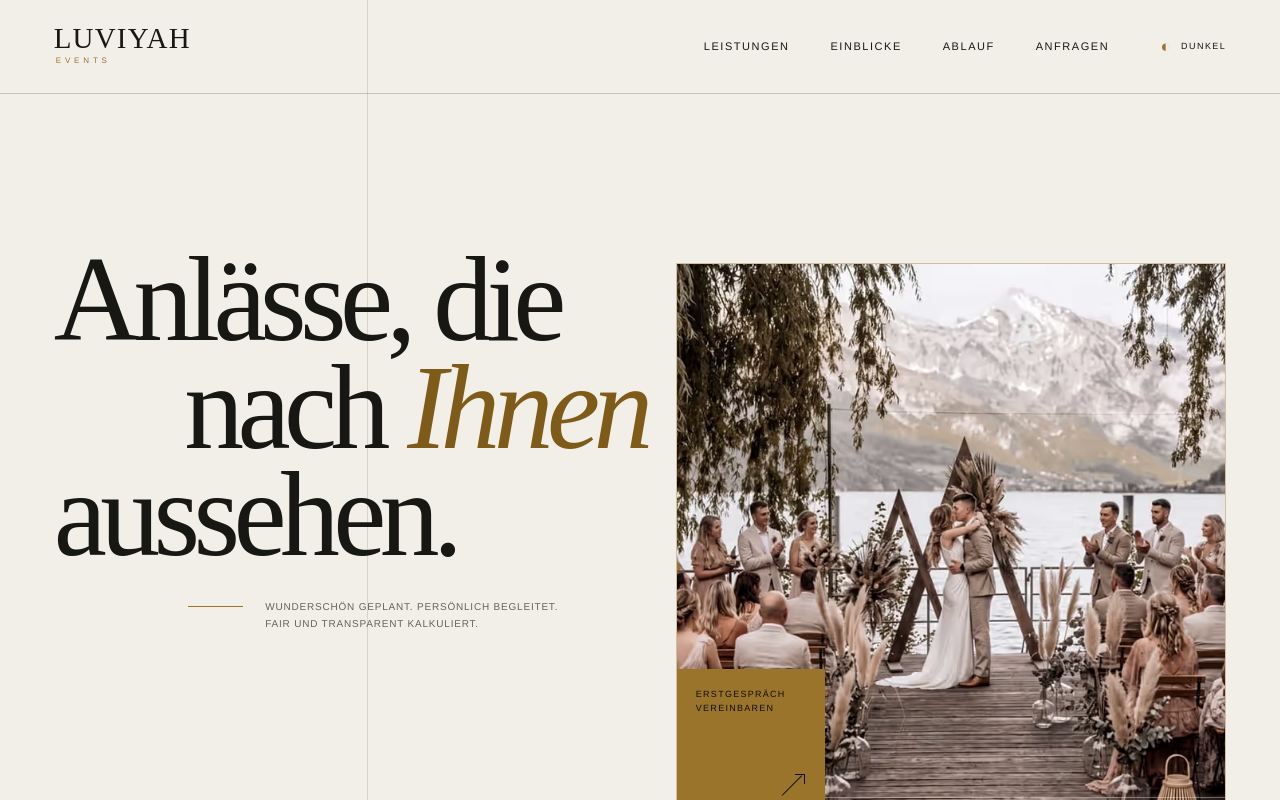
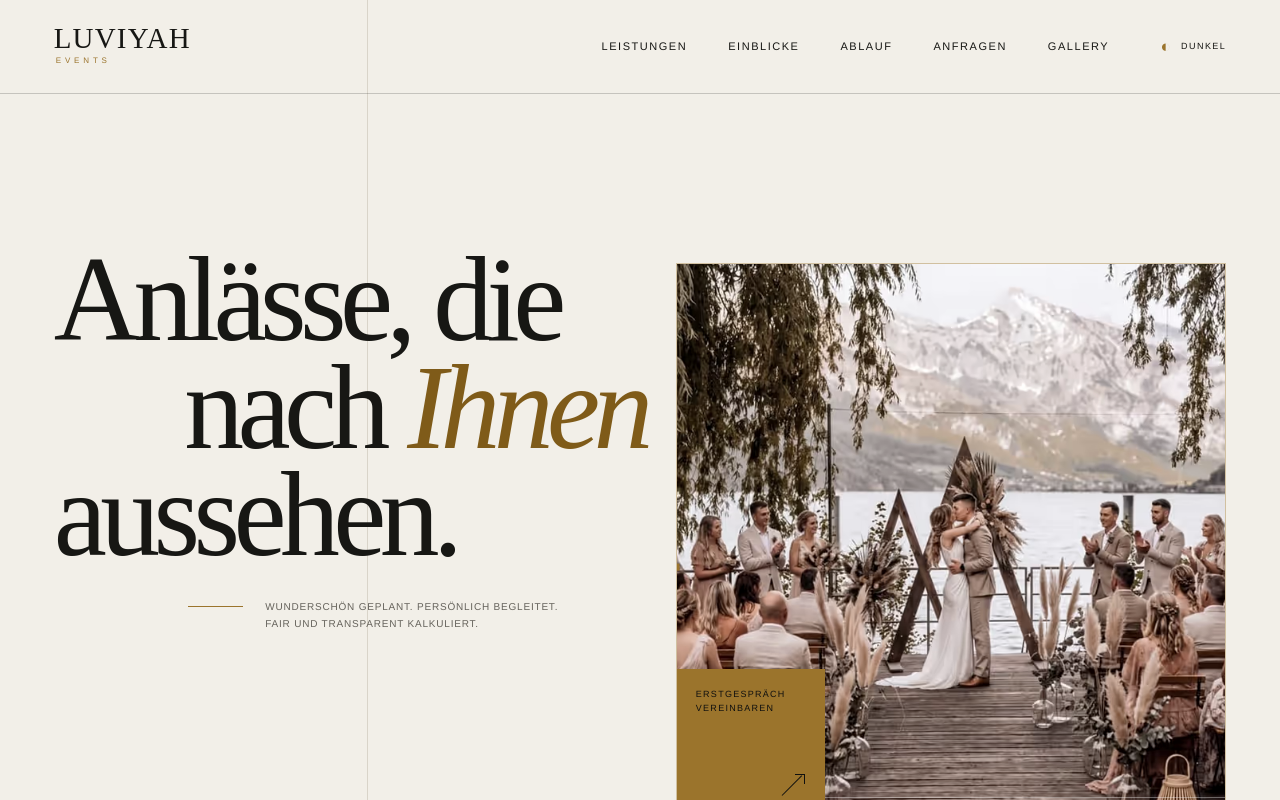
Before and after one commit to 3pWEBQUERY/ECLAT, a Next.js app: page / in a window 1280 px wide. Shown: the top 800 px of the page. Built offline with nearby package versions, Linux system fonts and the light colour scheme.

Commit message:
fix: add gallery to site navigation

```diff
--- a/app/page.tsx
+++ b/app/page.tsx
@@ -1,6 +1,7 @@
 "use client";
 
 import { FormEvent, useEffect, useRef, useState } from "react";
+import Link from "next/link";
 
 const services = [
   {
@@ -340,6 +341,7 @@ export default function Home() {
             <a href="#arbeiten" onClick={() => setMenuOpen(false)}><span>02</span>Einblicke</a>
             <a href="#prozess" onClick={() => setMenuOpen(false)}><span>03</span>Ablauf</a>
             <a href="#anfrage" onClick={() => setMenuOpen(false)}><span>04</span>Anfragen</a>
+            <Link href="/gallery" onClick={() => setMenuOpen(false)}><span>05</span>Gallery</Link>
           </div>
           <div className="mobile-nav-meta">
             <div><span>STUDIO</span><p>Zürich · Schweiz<br />Für Feste mit Charakter.</p></div>
```
